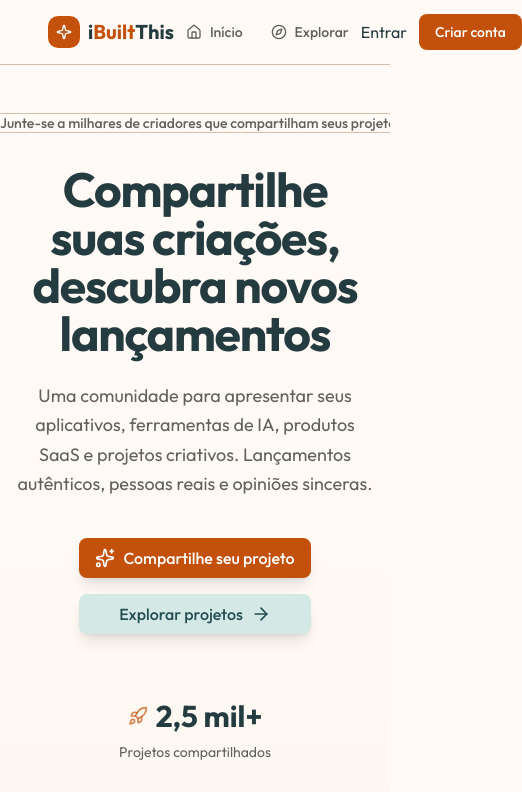
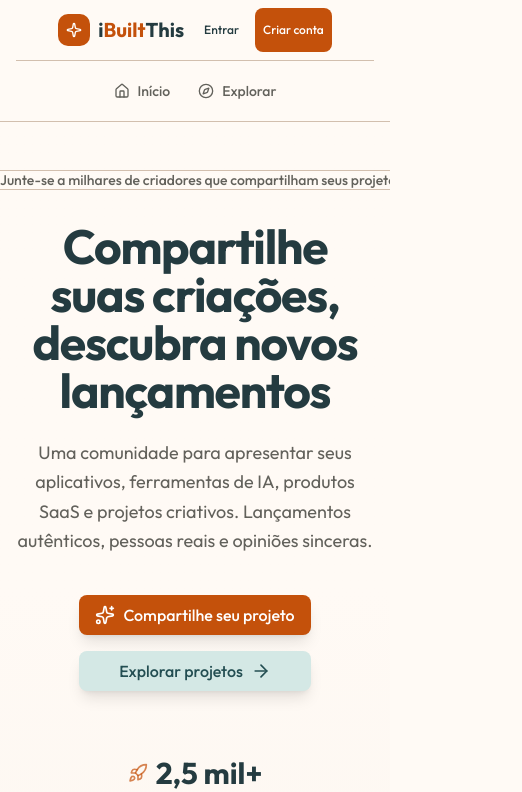
Before and after one commit to paulofoliveira/ibuiltthis-app, a Next.js app: page / in a window 390 px wide. Shown: the top 792 px of the page, 522 px wide, since content can reach past the window. Built offline with nearby package versions, Linux system fonts and the light colour scheme; no server answers; the database is empty.

Commit message:
Ajusta header para mobile

```diff
--- a/components/common/header.tsx
+++ b/components/common/header.tsx
@@ -7,7 +7,7 @@ import CustomUserButton from "./custom-user-button";
 
 const Logo = () => {
     return (
-        <Link href="/" className="flex items-center gap-2 group">
+        <Link href="/" className="flex shrink-0 items-center gap-2 group">
             <div className="size-8 rounded-lg bg-primary flex items-center justify-center">
                 <SparkleIcon className="size-4 text-primary-foreground" />
             </div>
@@ -20,25 +20,25 @@ const Logo = () => {
 export default function Header() {
     return (
         <header className="sticky top-0 z-50 border-b bg-background/95 backdrop-blur supports-backdrop-filter:bg-background/60">
-            <div className="wrapper px-12">
-                <div className="flex h-16 items-center justify-between">
+            <div className="wrapper">
+                <div className="flex min-h-16 flex-wrap items-center justify-center gap-x-3 gap-y-2 py-2 md:justify-between md:py-0">
                     <Logo />
-                    <nav className="flex items-center gap-1">
+                    <nav aria-label="Navegação principal" className="order-last flex w-full items-center justify-center gap-1 border-t pt-2 md:order-none md:w-auto md:border-0 md:pt-0">
                         <Link
                             href="/"
-                            className="flex items-center gap-2 px-3 py-2 text-sm font-medium text-muted-foreground hover:text-foreground transition-colors hover:bg-muted/50">
+                            className="flex min-h-11 items-center gap-2 px-3 py-2 text-sm font-medium text-muted-foreground hover:text-foreground transition-colors hover:bg-muted/50">
                             <HomeIcon className="size-4" />
                             <span>Início</span>
                         </Link>
                         <Link
                             href="/explore"
-                            className="flex items-center gap-2 px-3 py-2 text-sm font-medium text-muted-foreground hover:text-foreground transition-colors hover:bg-muted/50">
+                            className="flex min-h-11 items-center gap-2 px-3 py-2 text-sm font-medium text-muted-foreground hover:text-foreground transition-colors hover:bg-muted/50">
                             <CompassIcon className="size-4" />
                             <span>Explorar</span>
                         </Link>
                     </nav>
 
-                    <div className="flex items-center gap-3">
+                    <div className="flex flex-wrap items-center justify-center gap-2 md:justify-end md:gap-3">
                         <Suspense
                             fallback={
                                 <div>
@@ -47,14 +47,14 @@ export default function Header() {
                             }>
                             <Show when="signed-out">
                                 <SignInButton>
-                                    <button type="button">Entrar</button>
+                                    <Button variant="ghost" className="h-11 px-2 text-xs sm:px-4 sm:text-sm">Entrar</Button>
                                 </SignInButton>
                                 <SignUpButton>
-                                    <Button>Criar conta</Button>
+                                    <Button className="h-11 px-2 text-xs sm:px-4 sm:text-sm">Criar conta</Button>
                                 </SignUpButton>
                             </Show>
                             <Show when="signed-in">
-                                <Button asChild>
+                                <Button asChild className="h-11 px-2 text-xs sm:px-4 sm:text-sm">
                                     <Link href="/submit">
                                         <SparklesIcon className="size-4" />
                                         Enviar projeto
```
